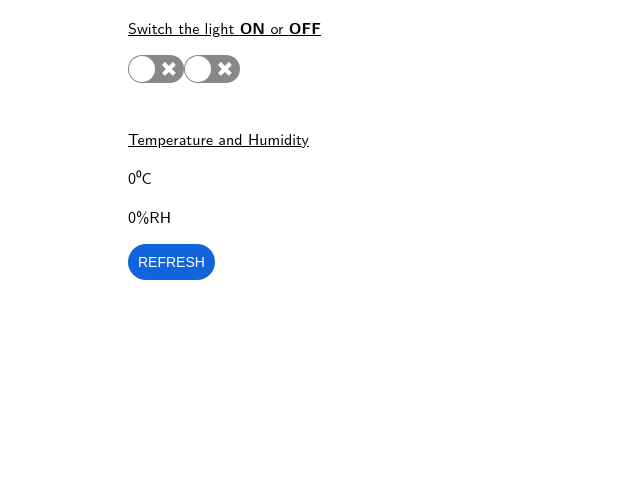
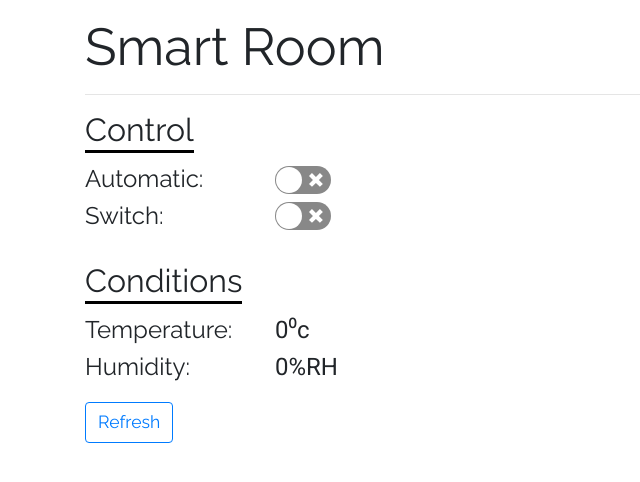
Before and after one commit to s-xync/rpi-smart-room, a React (Create React App) app in the folder app-smart-room/client/: page / in a window 1280 px wide. Shown: the top 482 px of the page, without its empty margins (0-640 px from the left). Built offline with nearby package versions, Linux system fonts and the light colour scheme; no server answers.

Commit message:
revamped frontend

```diff
--- a/app-smart-room/client/package.json
+++ b/app-smart-room/client/package.json
@@ -4,6 +4,7 @@
   "private": true,
   "dependencies": {
     "axios": "^0.18.0",
+    "bootstrap": "^4.3.1",
     "react": "^16.8.1",
     "react-dom": "^16.8.1",
     "react-scripts": "2.1.5",
--- a/app-smart-room/client/public/index.html
+++ b/app-smart-room/client/public/index.html
@@ -22,7 +22,7 @@
       work correctly both with client-side routing and a non-root public URL.
       Learn how to configure a non-root public URL by running `npm run build`.
     -->
-    <title>Socket Switch</title>
+    <title>Smart Room</title>
   </head>
   <body>
     <noscript>You need to enable JavaScript to run this app.</noscript>
--- a/app-smart-room/client/src/App.css
+++ b/app-smart-room/client/src/App.css
@@ -1,25 +1,38 @@
-#app {
-  margin-left: 10%;
+#app > h1 {
+  font-size: 3.25rem;
+  margin-top: 1rem;
 }
 
-#app .heading {
-  text-decoration: underline;
+#app > h2 {
+  display: inline-block;
+  border-bottom: 0.2rem solid black;
+  margin-bottom: 0.75rem;
 }
 
-#app .refresh-button {
-  background-color: #1264dd; /* Green */
-  border: none;
-  color: white;
-  padding: 10px 10px;
-  text-align: center;
-  text-decoration: none;
-  text-transform: uppercase;
-  display: inline-block;
-  font-size: 14px;
-  border-radius: 20px;
-  cursor: pointer;
+#app {
+  z-index: 0;
+  font-weight: 600;
 }
 
-#app .refresh-button:focus {
-  outline: none;
+.app-switch {
+  z-index: inherit;
 }
+
+.app-switch:not([disabled]):hover {
+  z-index: 1;
+  transform: scale(1.05, 1.05);
+}
+
+.numbers {
+  font-family: "Roboto", sans-serif;
+  font-weight: 400;
+}
+
+.refresh-button {
+  margin-top: 0.8rem;
+  font-size: 1.1rem;
+}
+
+.refresh-button:hover {
+  transform: scale(1.05, 1.05);
+}
--- a/app-smart-room/client/src/App.jsx
+++ b/app-smart-room/client/src/App.jsx
@@ -56,7 +56,7 @@ class App extends Component {
     });
   };
 
-  handleChangeLightSwitch = lightSwitchStatus => {
+  handleChangeLightSwitchStatus = lightSwitchStatus => {
     this.setState({ lightSwitchStatus });
     emitSetLightSwitchStatus(lightSwitchStatus);
   };
@@ -68,24 +68,58 @@ class App extends Component {
 
   render() {
     return (
-      <div id="app">
-        <p className="heading">
-          Switch the light <strong>ON</strong> or <strong>OFF</strong>
-        </p>
+      <div id="app" className="container">
+        <h1>Smart Room</h1>
+        <hr />
+        <h2>Control</h2>
+        <div className="row align-items-center">
+          <div className="col-md-2 col-sm-4">
+            <h4>Automatic: </h4>
+          </div>
+          <div className="col-md-2 col-sm-4">
             <Switch
+              className="app-switch"
               onChange={this.handleChangeLightSwitchAutomatic}
               checked={this.state.lightSwitchAutomatic}
             />
+          </div>
+        </div>
+        <div className="row align-items-center">
+          <div className="col-md-2 col-sm-4">
+            <h4>Switch: </h4>
+          </div>
+          <div className="col-md-2 col-sm-4">
             <Switch
-          onChange={this.handleChangeLightSwitch}
+              className="app-switch"
+              onChange={this.handleChangeLightSwitchStatus}
               checked={this.state.lightSwitchStatus}
+              disabled={this.state.lightSwitchAutomatic}
             />
+          </div>
+        </div>
         <br />
-        <br />
-        <p className="heading">Temperature and Humidity</p>
-        <p>{this.state.temperature}⁰C</p>
-        <p>{this.state.humidity}%RH</p>
-        <button className="refresh-button" onClick={this.getTempAndHumid}>
+        <h2>Conditions</h2>
+        <div className="row align-items-center">
+          <div className="col-md-2 col-sm-4">
+            <h4>Temperature: </h4>
+          </div>
+          <div className="col-md-2 col-sm-4">
+            <h4 className="numbers">{this.state.temperature + "⁰c"}</h4>
+          </div>
+        </div>
+        <div className="row align-items-center">
+          <div className="col-md-2 col-sm-4">
+            <h4>Humidity: </h4>
+          </div>
+          <div className="col-md-2 col-sm-4">
+            <h4 className="numbers">{this.state.humidity + "%RH"}</h4>
+          </div>
+        </div>
+        <button
+          type="button"
+          className="btn btn-outline-primary refresh-button"
+          onClick={this.getTempAndHumid}
+        >
           Refresh
         </button>
       </div>
--- a/app-smart-room/client/src/index.css
+++ b/app-smart-room/client/src/index.css
@@ -1,7 +1,9 @@
+@import url("https://fonts.googleapis.com/css?family=Raleway|Roboto");
+
 body {
   margin: 0;
   padding: 0;
-  font-family: "Latin Modern Sans", "Free Sans";
+  font-family: "Raleway", sans-serif;
   -webkit-font-smoothing: antialiased;
   -moz-osx-font-smoothing: grayscale;
 }
--- a/app-smart-room/client/src/index.js
+++ b/app-smart-room/client/src/index.js
@@ -1,5 +1,6 @@
 import React from "react";
 import ReactDOM from "react-dom";
+import "bootstrap/dist/css/bootstrap.min.css";
 import "./index.css";
 import App from "./App";
 
```
Also changed, not shown: 1 other file (tests, documents, lock files or other folders). Lines whose indentation alone changed are shown as unchanged.
